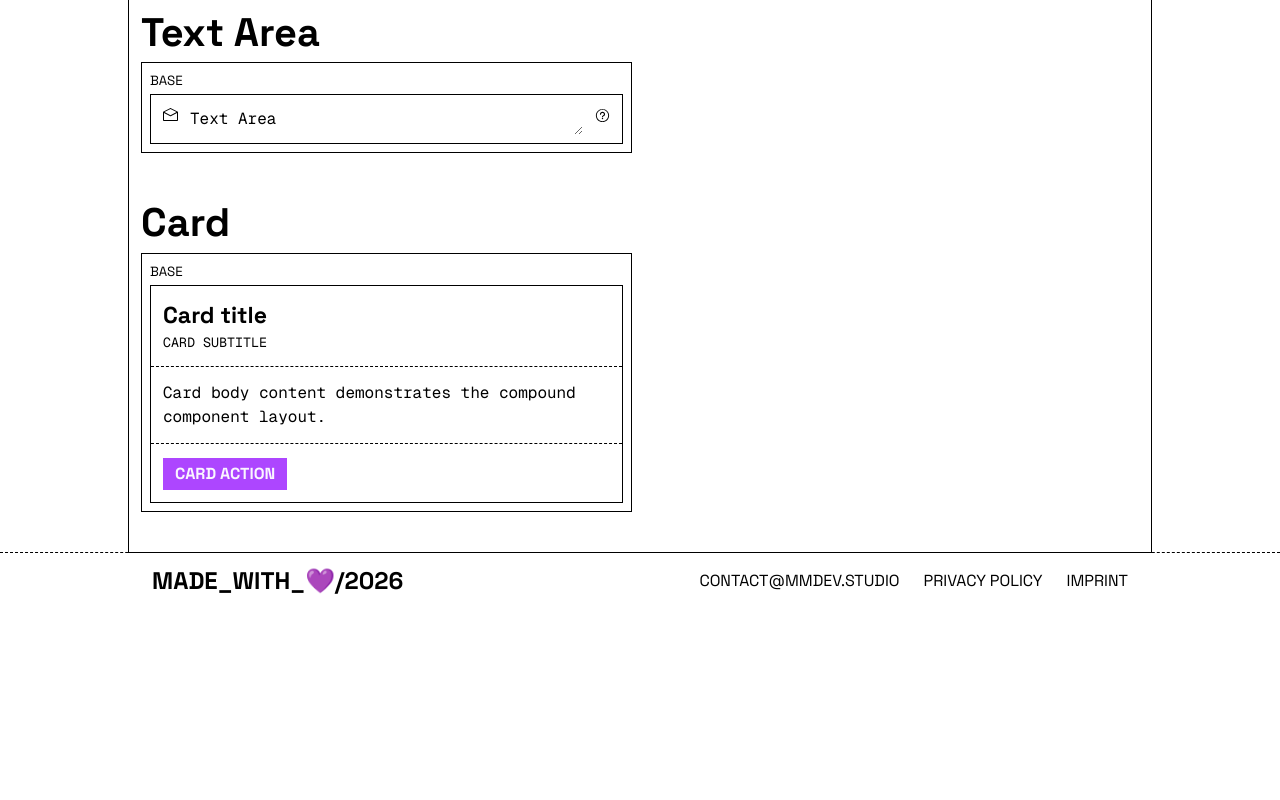
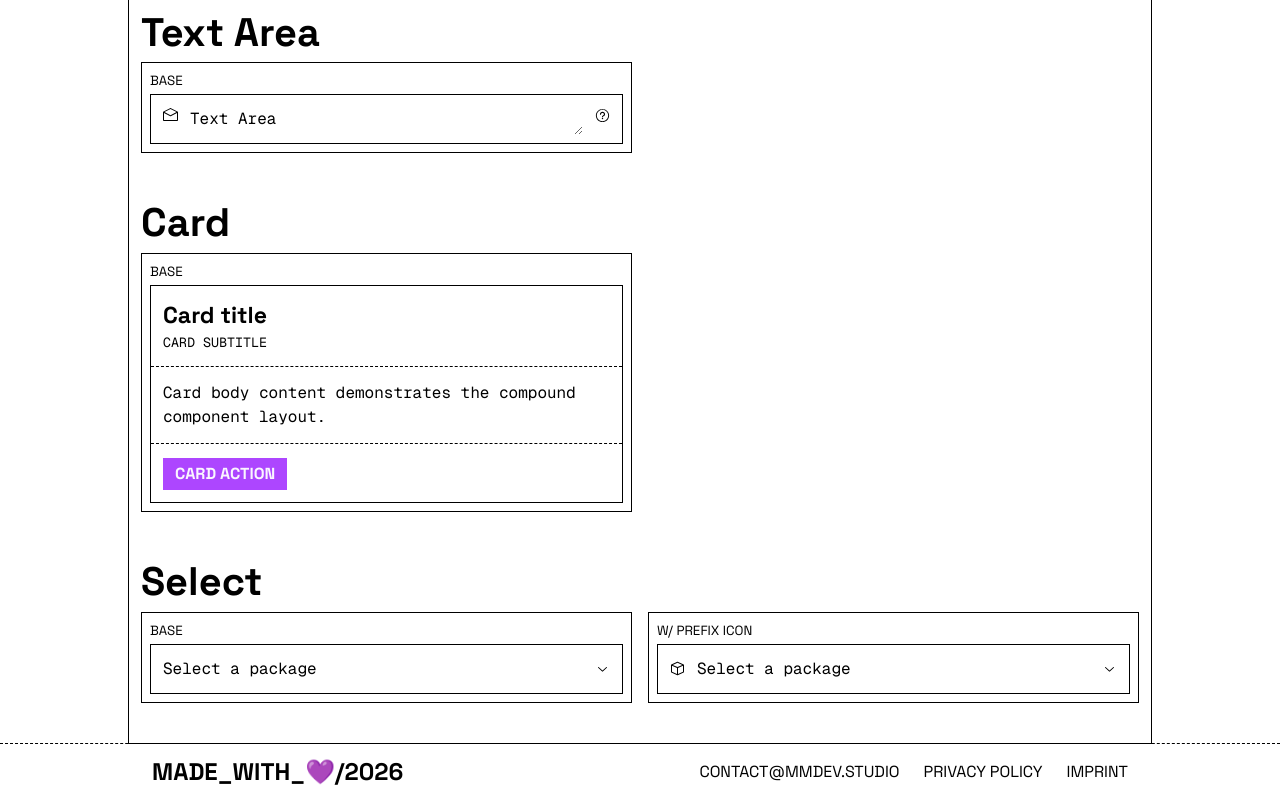
Before and after one commit to mmDevStudio/brand, a Next.js app: page /sandbox in a window 1280 px wide. Shown: the part 1295-2095 px from the top of the page. Before the commit the page ends 1904 px from the top, so only its background shows below. Built offline with nearby package versions, Linux system fonts and the light colour scheme.

Commit message:
feat: add select to sandbox page

```diff
--- a/src/app/sandbox/page.tsx
+++ b/src/app/sandbox/page.tsx
@@ -1,6 +1,7 @@
 "use client";
 
 import {
+  CubeIcon,
   EnvelopeOpenIcon,
   PersonIcon,
   QuestionMarkCircledIcon,
@@ -8,6 +9,7 @@ import {
 import Button from "@/components/Button";
 import Card from "@/components/Card";
 import Input from "@/components/Input";
+import Select from "@/components/Select";
 import Tabs from "@/components/Tabs";
 import TextArea from "@/components/TextArea";
 import { ThemeModeSwitcher } from "@/components/ThemeSwitcher";
@@ -144,6 +146,32 @@ export default function SandboxPage() {
           </ShowcaseItem>
         </dl>
       </section>
+
+      <section>
+        <h1 className="text-h1 font-heading font-bold text-text">Select</h1>
+
+        <dl className="grid grid-cols-1 sm:grid-cols-2 gap-4">
+          <ShowcaseItem label="base">
+            <Select placeholder="Select a package" className="w-full">
+              <Select.Option value="sm">Package #1</Select.Option>
+              <Select.Option value="md">Package #2</Select.Option>
+              <Select.Option value="lg">Package #3</Select.Option>
+            </Select>
+          </ShowcaseItem>
+
+          <ShowcaseItem label="w/ prefix icon">
+            <Select
+              prefixIcon={<CubeIcon />}
+              placeholder="Select a package"
+              className="w-full"
+            >
+              <Select.Option value="sm">Package #1</Select.Option>
+              <Select.Option value="md">Package #2</Select.Option>
+              <Select.Option value="lg">Package #3</Select.Option>
+            </Select>
+          </ShowcaseItem>
+        </dl>
+      </section>
     </main>
   );
 }
```
